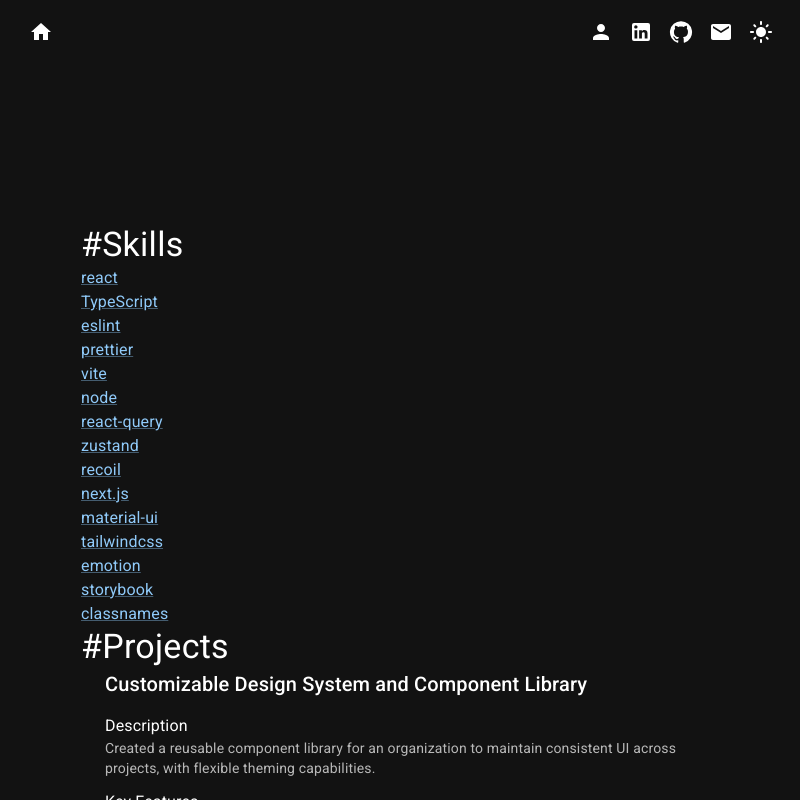
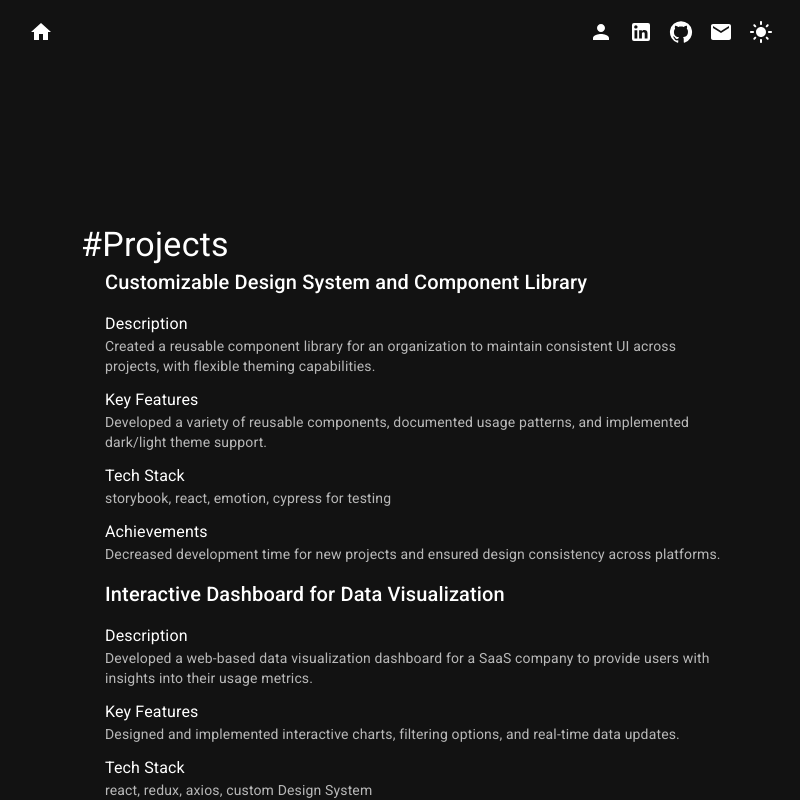
Before and after one commit to georggrubner/cv, a React (Vite) app: page / in a window 1280 px wide. Both pictures are taken after a click on the button 840 px from the left and 32 px from the top of the page. Shown: the top 800 px of the page, without its empty margins (239-1039 px from the left). Built offline with nearby package versions, Linux system fonts and the light colour scheme.

Commit message:
flipped Projects and Skills

```diff
--- a/src/Layout/Body/CV/index.tsx
+++ b/src/Layout/Body/CV/index.tsx
@@ -5,12 +5,6 @@
     return (
         <Box maxWidth="50vw" marginX="auto">
             <Stack justifyContent="space-around">
-                <Typography variant="h4">#Skills</Typography>
-                {skills.map(([name, href]) => (
-                    <Link width="fit-content" href={href} target="_blank" rel="noopener noreferrer">
-                        <Typography variant="body1">{name}</Typography>
-                    </Link>
-                ))}
                 <Typography variant="h4">#Projects</Typography>
                 {projects.map(({ name, description, features, tech, achievements }) => (
                     <Stack marginLeft={3}>
@@ -31,6 +25,12 @@
                         </List>
                     </Stack>
                 ))}
+                <Typography variant="h4">#Skills</Typography>
+                {skills.map(([name, href]) => (
+                    <Link width="fit-content" href={href} target="_blank" rel="noopener noreferrer">
+                        <Typography variant="body1">{name}</Typography>
+                    </Link>
+                ))}
             </Stack>
         </Box>
     )
```
